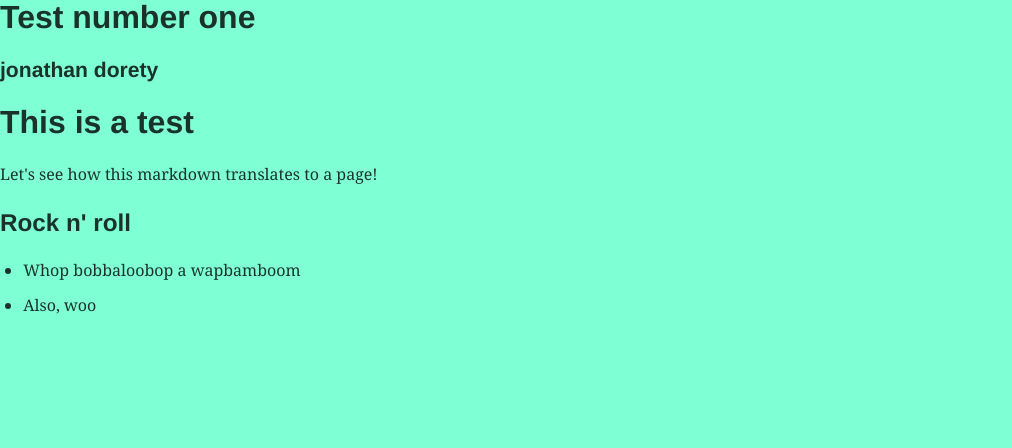
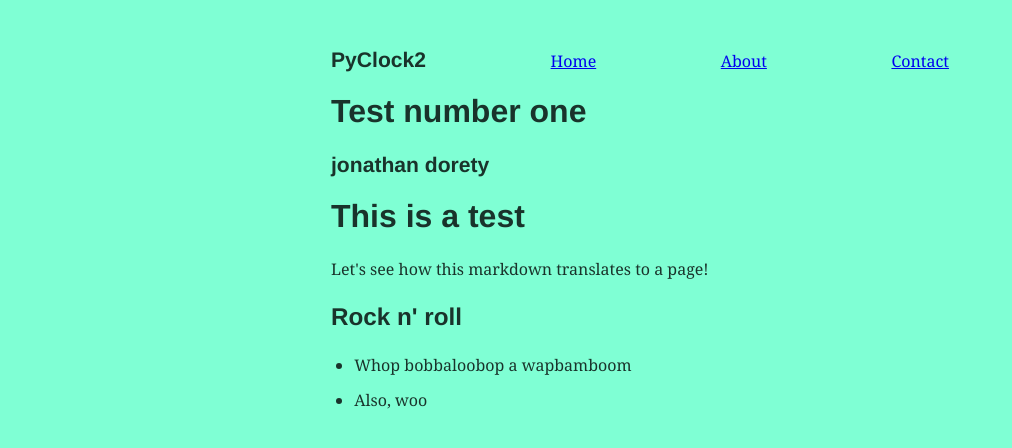
Before and after one commit to jdorety/py-dev-blog, a Gatsby site: page /content/test-2 in a window 1280 px wide. Shown: the whole page, without its empty margins (0-1012 px from the left). Built offline with nearby package versions, Linux system fonts and the light colour scheme; Gatsby itself is replaced by a stand-in of ours; some packages are replaced by stand-ins of ours.

Commit message:
Add Layout to blog post template

```diff
--- a/src/templates/blogPost.js
+++ b/src/templates/blogPost.js
@@ -1,11 +1,13 @@
 import React from "react"
 import { graphql } from "gatsby"
+import Layout from "../components/layout/layout"
 
 export default function Template({ data }) {
   const { markdownRemark } = data
   const { frontmatter, html } = markdownRemark
 
   return (
+    <Layout>
       <div className="blog-post-wrapper">
         <div className="blog-post">
           <h1>{frontmatter.title}</h1>
@@ -16,6 +18,7 @@ export default function Template({ data }) {
           />
         </div>
       </div>
+    </Layout>
   )
 }
 
```
Lines whose indentation alone changed are shown as unchanged.
